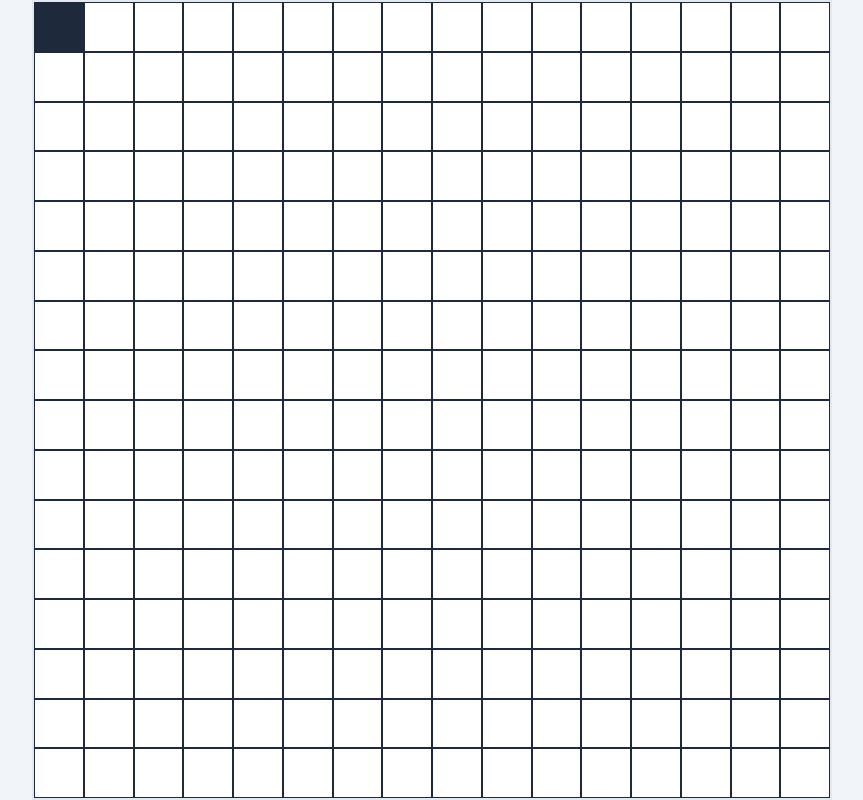
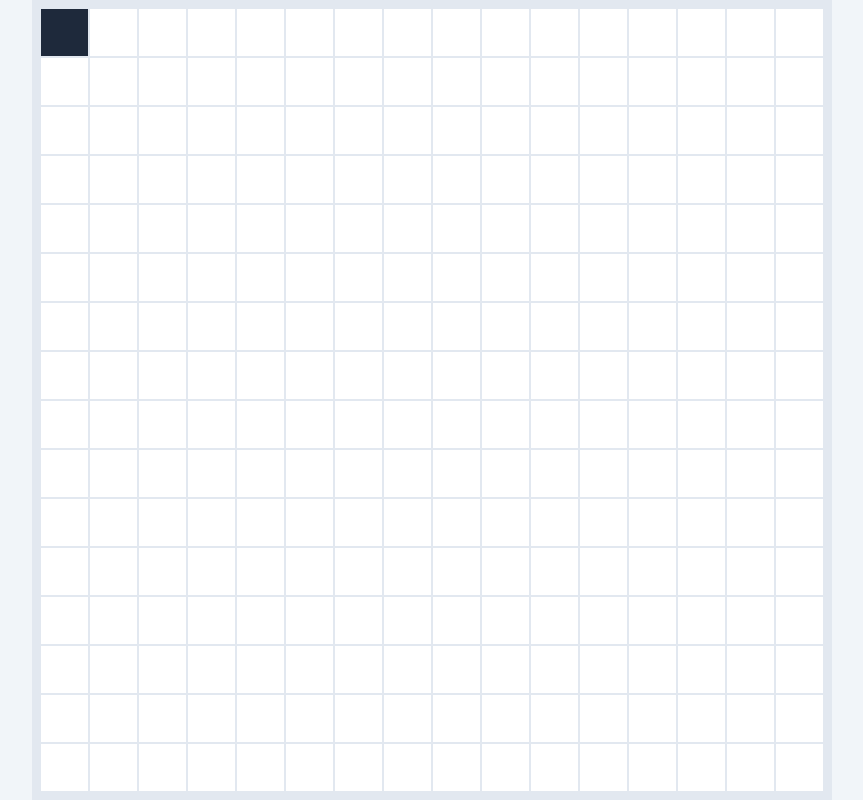
Before and after one commit to coolzacode/Etch-a-Sketch, a plain HTML site: page index.html in a window 1280 px wide. Both pictures are taken after a click on the element 266 px from the left and 26 px from the top of the page. Shown: the whole page, without its empty margins (208-1071 px from the left). Drawn offline with Linux system fonts and the light colour scheme.

Commit message:
refactor: update variables and fix minor styles

```diff
--- a/app.js
+++ b/app.js
@@ -1,11 +1,10 @@
 const canvas = document.getElementById('canvas');
 
-function makeGrid(rowSize = 16) {
-    const gridSize = rowSize * rowSize;
-    canvas.style.setProperty('--grid-size', rowSize);
+function makeGrid(size = 16) {
+    canvas.style.setProperty('--grid-size', size);
     const fragment = document.createDocumentFragment();
 
-    for (let i = 0; i < gridSize; i++) {
+    for (let i = 0; i < size * size; i++) {
         const newDiv = document.createElement('div');
         newDiv.classList.add('pixel');
         fragment.appendChild(newDiv);
--- a/style.css
+++ b/style.css
@@ -5,8 +5,7 @@
     --site-background: #F1F5F9;
     --canvas-background: #FFFFFF;
     --canvas-border: #E2E8F0;
-    --canvas-color: #1E293B;
-    --canvas-shadow: 0 4px 6px rgba(0, 0, 0, 0.2);
+    --pixel-color: #1E293B;
 }
 
 @media (prefers-color-scheme: dark) {
@@ -14,8 +13,7 @@
         --site-background: #0F172A;
         --canvas-background: #1E293B;
         --canvas-border: #334155;
-        --canvas-color: #F8FAFC;
-        --canvas-shadow: 0 4px 6px rgba(148, 163, 184, 0.3);
+        --pixel-color: #F8FAFC;
     }
 }
 
@@ -42,16 +40,16 @@ body {
     width: 800px;
     height: 800px;
     background-color: var(--canvas-background);
-    border: 2px solid var(--canvas-border);
+    border: 8px solid var(--canvas-border);
     user-select: none;
 }
 
 /* PIXELS */
 .pixel {
-    border: 1px solid var(--canvas-color);
+    border: 0.1px solid var(--canvas-border);
     cursor: pointer;
 }
 
 .active-pixel {
-    background-color: var(--canvas-color);
+    background-color: var(--pixel-color);
 }
```
